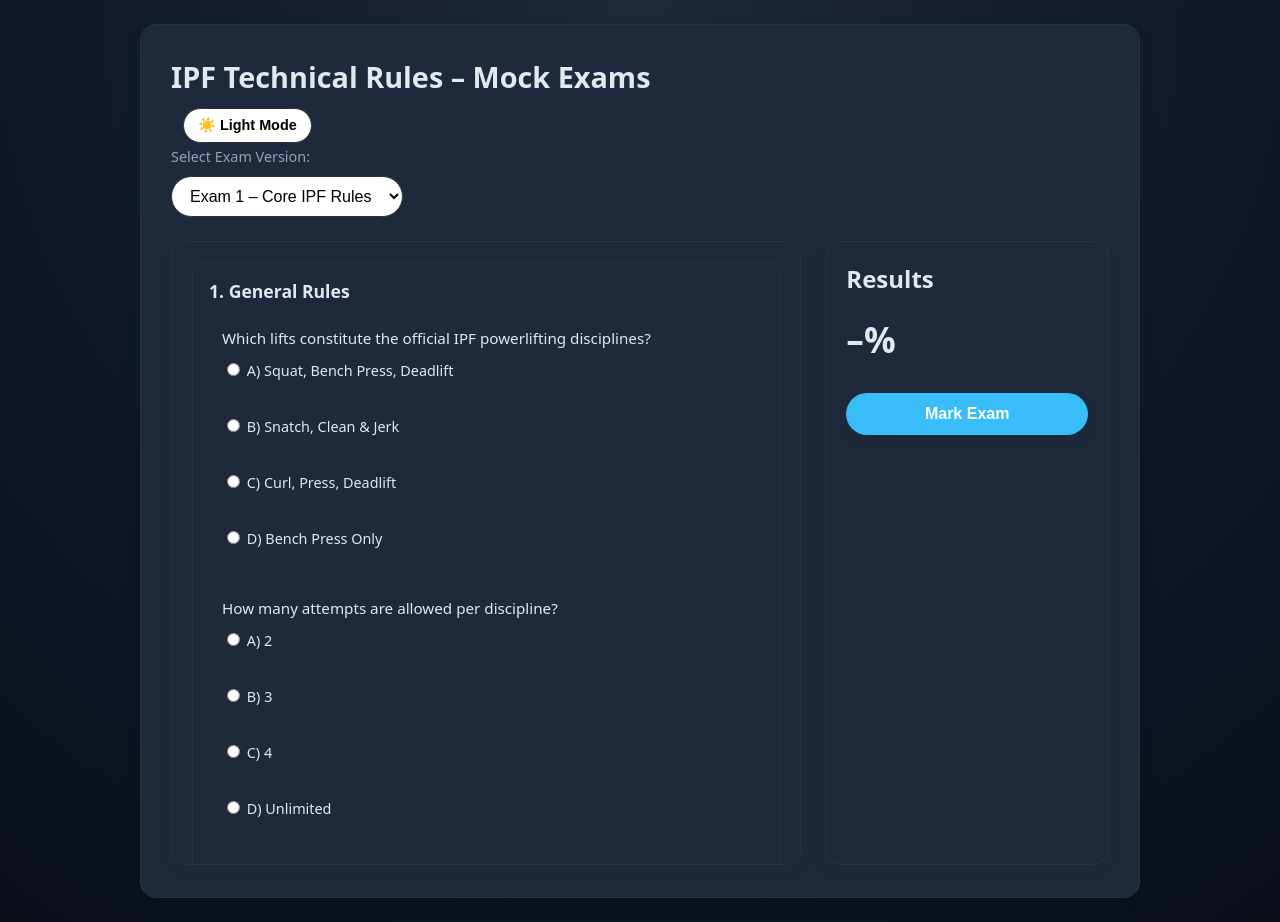
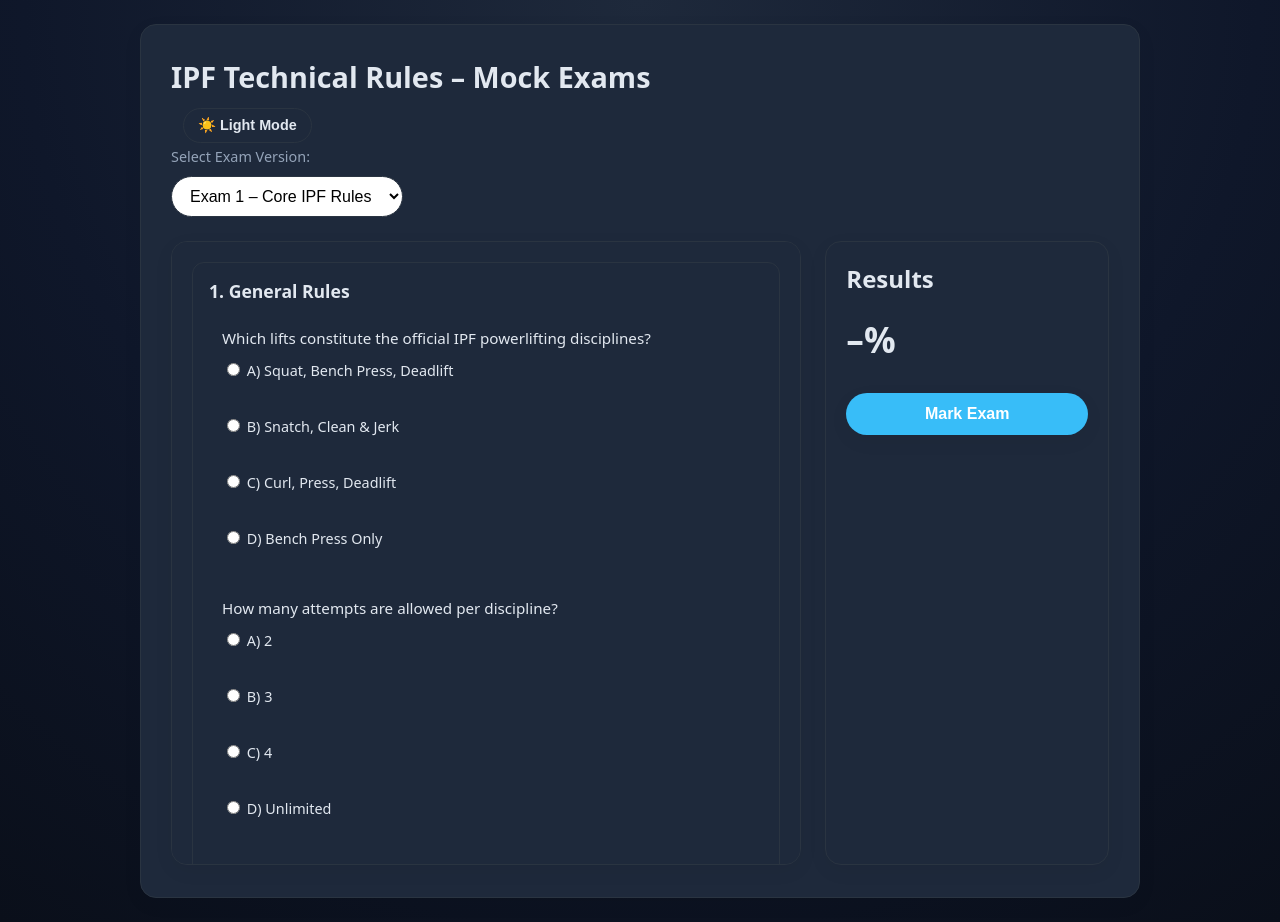
Before and after one commit to solacestrength/ipfrefmockexams, a plain HTML site: page index.html in a window 1280 px wide. Both pictures are taken after a click on the button "🌙 Dark Mode". Drawn offline with Linux system fonts and the light colour scheme.

Commit message:
Implement dark mode styles for theme toggle
Add styles for dark mode toggle button.

```diff
--- a/css/style.css
+++ b/css/style.css
@@ -53,6 +53,17 @@ body.dark {
   border-radius: var(--radius-lg);
   box-shadow: var(--shadow-soft);
   border: 1px solid var(--border);
+}
+
+/* === DARK MODE: Toggle Button === */
+body.dark .theme-toggle {
+  background: #1e293b;
+  color: #e2e8f0;
+  border-color: #2a3441;
+}
+
+body.dark .theme-toggle:hover {
+  background: #273549;
 }
 
 /* ==== Header ==== */
```
